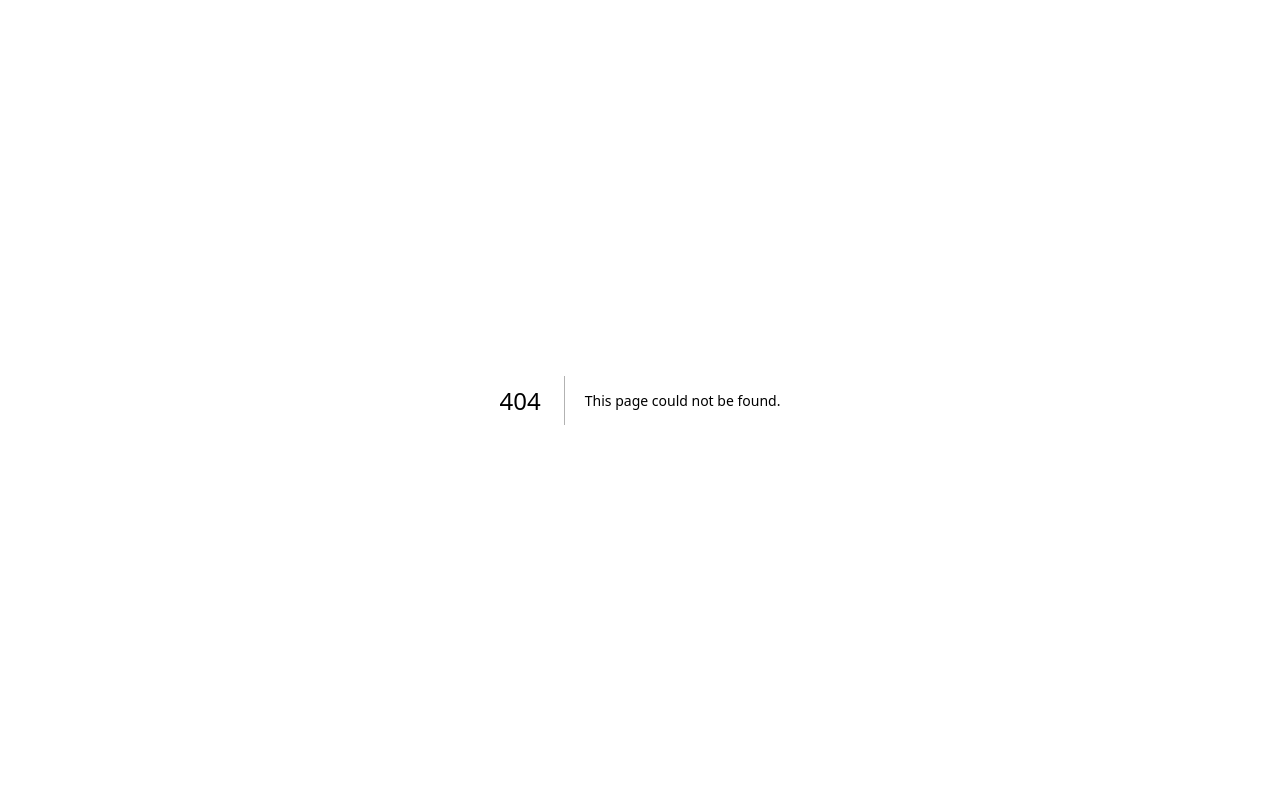
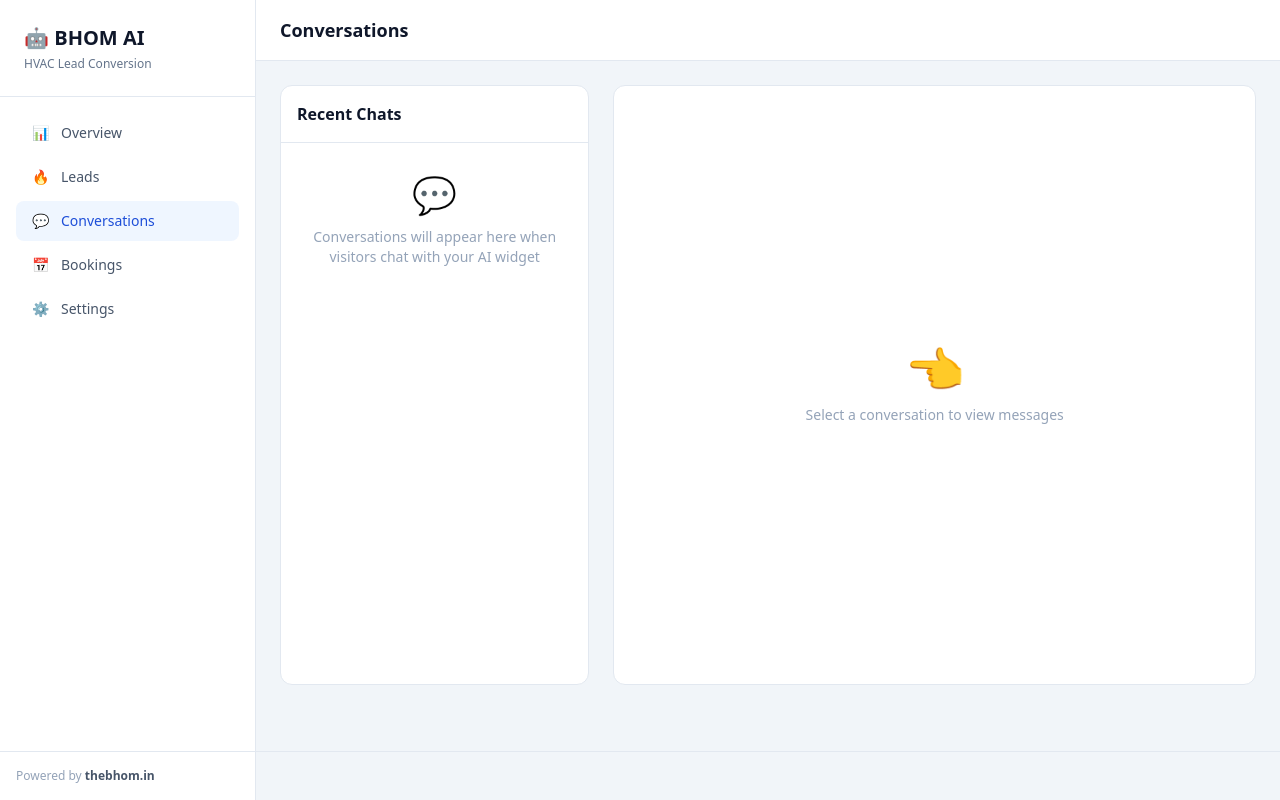
Before and after one commit to bhomvratrai-glitch/hvac-ai-chatbot, a Next.js app: page /dashboard/conversations in a window 1280 px wide. Before the commit this address had no page. Built offline with nearby package versions, Linux system fonts and the light colour scheme.

Commit message:
feat: add conversations page with split view

```diff
--- /dev/null
+++ b/src/app/dashboard/conversations/page.js
@@ -0,0 +1,57 @@
+'use client';
+import { useState, useEffect } from 'react';
+
+export default function ConversationsPage() {
+  const [conversations, setConversations] = useState([]);
+  const [selected, setSelected] = useState(null);
+  const [messages, setMessages] = useState([]);
+
+  useEffect(() => {
+    const bid = localStorage.getItem('bhom_business_id');
+    if (bid) fetchConversations(bid);
+  }, []);
+
+  async function fetchConversations(bid) {
+    setConversations([]);
+  }
+
+  return (
+    <div className="grid grid-cols-1 lg:grid-cols-3 gap-6 h-[calc(100vh-200px)]">
+      <div className="bg-white rounded-xl border border-slate-200 overflow-hidden">
+        <div className="p-4 border-b border-slate-200"><h3 className="font-semibold text-slate-900">Recent Chats</h3></div>
+        <div className="overflow-y-auto" style={{maxHeight:'calc(100vh - 280px)'}}>
+          {conversations.length === 0 ? (
+            <div className="p-8 text-center text-slate-400 text-sm">
+              <div className="text-4xl mb-3">💬</div>
+              Conversations will appear here when visitors chat with your AI widget
+            </div>
+          ) : (
+            conversations.map(conv => (
+              <button key={conv.id} onClick={() => setSelected(conv.id)}
+                className={`w-full p-4 text-left border-b border-slate-100 hover:bg-slate-50 transition-colors ${selected===conv.id?'bg-blue-50':''}`}>
+                <div className="font-medium text-slate-900 text-sm">{conv.visitor_name||'Anonymous Visitor'}</div>
+                <div className="text-xs text-slate-500 mt-1">{conv.summary||'Chat conversation'}</div>
+                <div className="text-xs text-slate-400 mt-1">{new Date(conv.created_at).toLocaleString('en-IN')}</div>
+              </button>
+            ))
+          )}
+        </div>
+      </div>
+      <div className="lg:col-span-2 bg-white rounded-xl border border-slate-200 flex flex-col">
+        {!selected ? (
+          <div className="flex-1 flex items-center justify-center text-slate-400 text-sm">
+            <div className="text-center"><div className="text-5xl mb-3">👈</div>Select a conversation to view messages</div>
+          </div>
+        ) : (
+          <div className="flex-1 overflow-y-auto p-4 space-y-3">
+            {messages.map(msg => (
+              <div key={msg.id} className={`flex ${msg.role==='user'?'justify-end':'justify-start'}`}>
+                <div className={`max-w-[70%] px-4 py-2 rounded-2xl text-sm ${msg.role==='user'?'bg-blue-600 text-white':'bg-slate-100 text-slate-900'}`}>{msg.content}</div>
+              </div>
+            ))}
+          </div>
+        )}
+      </div>
+    </div>
+  );
+}
```
